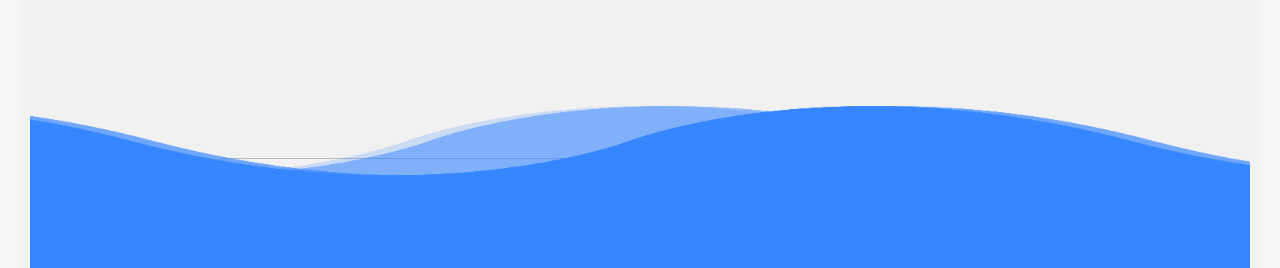
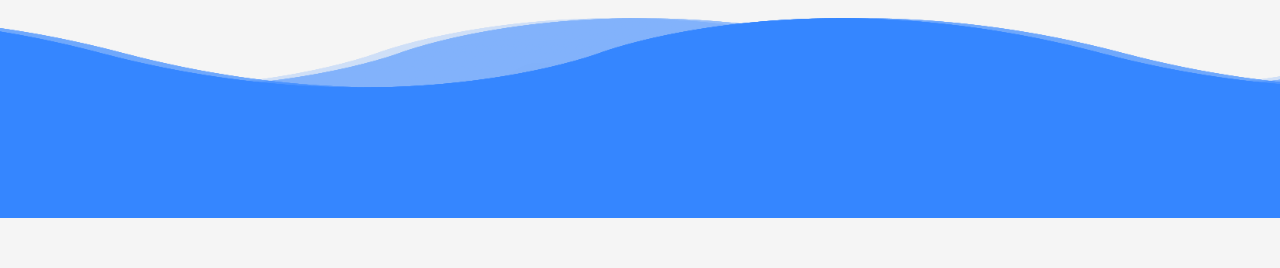
Before and after one commit to nwegithub/burmese-cuisine, a React (Vite) app: page / in a window 1280 px wide. Shown: the part 840-1108 px from the top of the page. After the commit the page ends 1058 px from the top, so only its background shows below. Built offline with nearby package versions, Linux system fonts and the light colour scheme; a web font is replaced by a local one.

Commit message:
fix minor bugs

```diff
--- a/src/components/Home.jsx
+++ b/src/components/Home.jsx
@@ -9,7 +9,6 @@ import { EffectCoverflow, Pagination, Navigation } from 'swiper/modules'
 import arr from "../../recipie.json"
 import { Container, Grid } from "@mui/material";
 import Footer from "./pages/Footer";
-import SearchBox from "./pages/SearchBar";
 import BannerBackground from "../assets/home-banner-background.png";
 import pic1 from "../assets/pic1.jpg";
 
@@ -21,9 +20,6 @@ const Home = () => {
     filter: 'hue-rotate(180deg)' // Example: rotate hue by 180 degrees
   };
   return (
-    <>
-    <div className="container min-h-screen">
-
     <div className="home-container">
 
       <div className="home-banner-container">
@@ -81,14 +77,21 @@ const Home = () => {
               </SwiperSlide>
             )
           }
+          <div className="slider-controler">
+            <div className="swiper-button-prev slider-arrow">
+              <ion-icon name="arrow-back-outline"></ion-icon>
+            </div>
+            <div className="swiper-button-next slider-arrow">
+              <ion-icon name="arrow-forward-outline"></ion-icon>
+            </div>
+            <div className="swiper-pagination"></div>
+          </div>
+        </Swiper>
+        <div>
+        <Footer></Footer>
+        </div>
 
-        </Swiper>
-        <SearchBox/>
     </div>
-            <Footer/>
-            </div>
-            </>
-
   )
 }
 export default Home;
--- a/src/index.css
+++ b/src/index.css
@@ -71,15 +71,10 @@ html {
   max-height: 450px;
 
 }
-
-
 .home-image-section {
   max-width: 400px;
   flex: 1;
 }
-
-
-
 .home-text-section {
   flex: 1;
   display: flex;
@@ -461,11 +456,10 @@ footer .menu li a {
   font-size: 1.2em;
   color: #ffffff;
   margin: 0 10px;
-  display: inline-block;
+  display:inline-block;
   text-decoration: none;
   opacity: 0.75;
 }
-
 footer .menu li a:hover {
   opacity: 1;
 }
@@ -533,7 +527,7 @@ footer .wave#wave4{
   display: flex;
   align-items: center;
   justify-content: space-between;
-  background-color: #008000; /* Green background color */
+  background-color:pink; /* Green background color */
   padding: 20px;
   border-radius: 10px;
   color: white;
```
